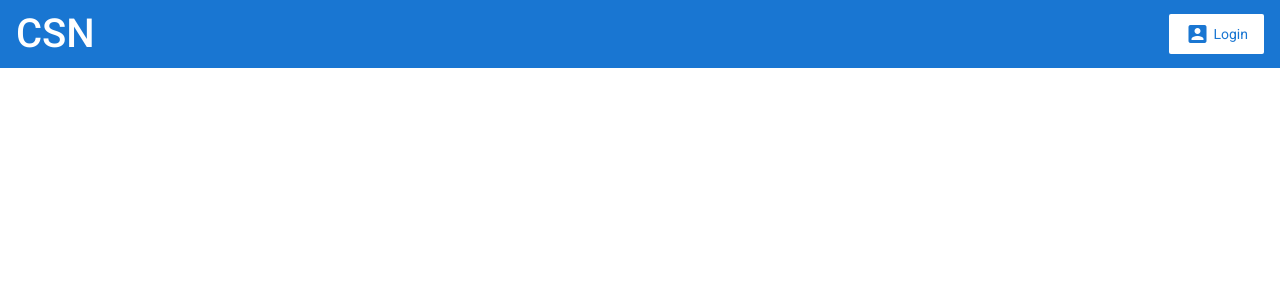
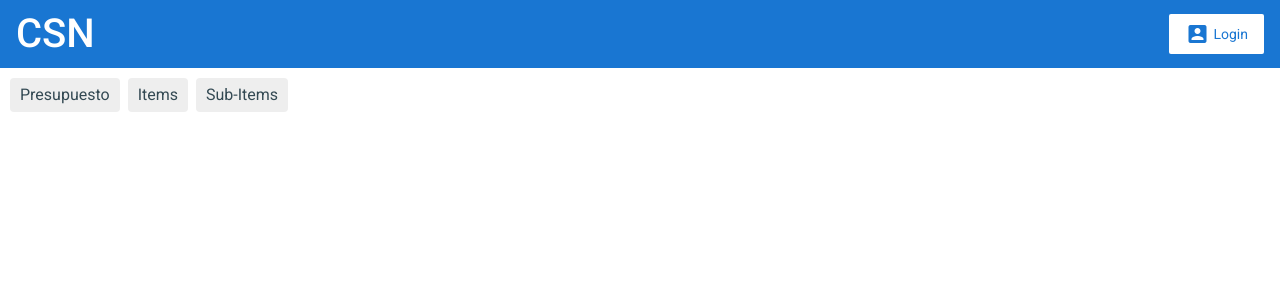
Before and after one commit to uvr108/MyClient, an Angular app: page / in a window 1280 px wide. Shown: the top 300 px of the page. Built offline with nearby package versions, Linux system fonts and the light colour scheme.

Commit message:
mejoro navegacion

```diff
--- a/src/app/app.component.html
+++ b/src/app/app.component.html
@@ -1,8 +1,9 @@
 <app-top-bar></app-top-bar>
-<!--
+
 <nav style = "padding-left: 10px;">
-  <a routerLink="/presupuestos">Presupuesto</a>
-  <a routerLink="/items">Items</a>
+  <a routerLink="/presupuestos">Presupuesto</a>&nbsp;
+  <a routerLink="/items">Items</a>&nbsp;
+  <a routerLink="/subitems">Sub-Items</a>
 </nav>
--->
+
 <router-outlet></router-outlet>
```
